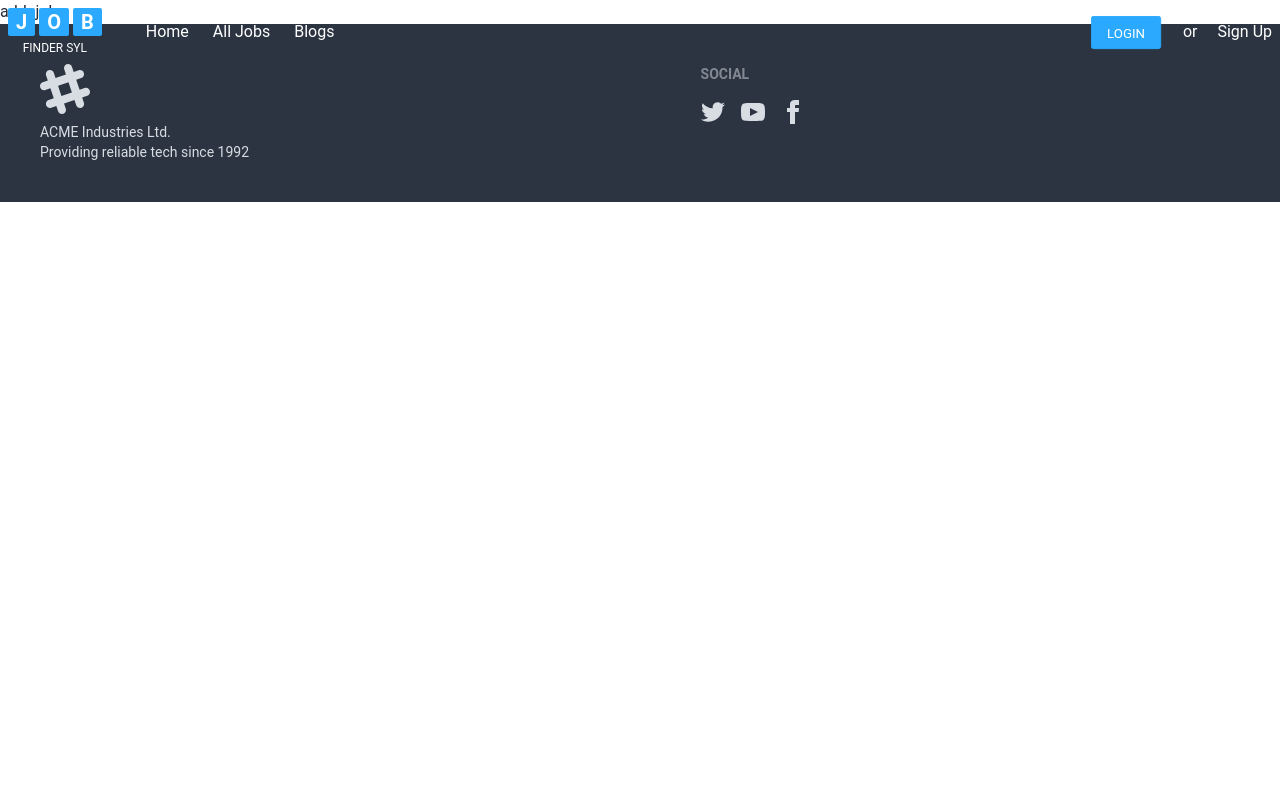
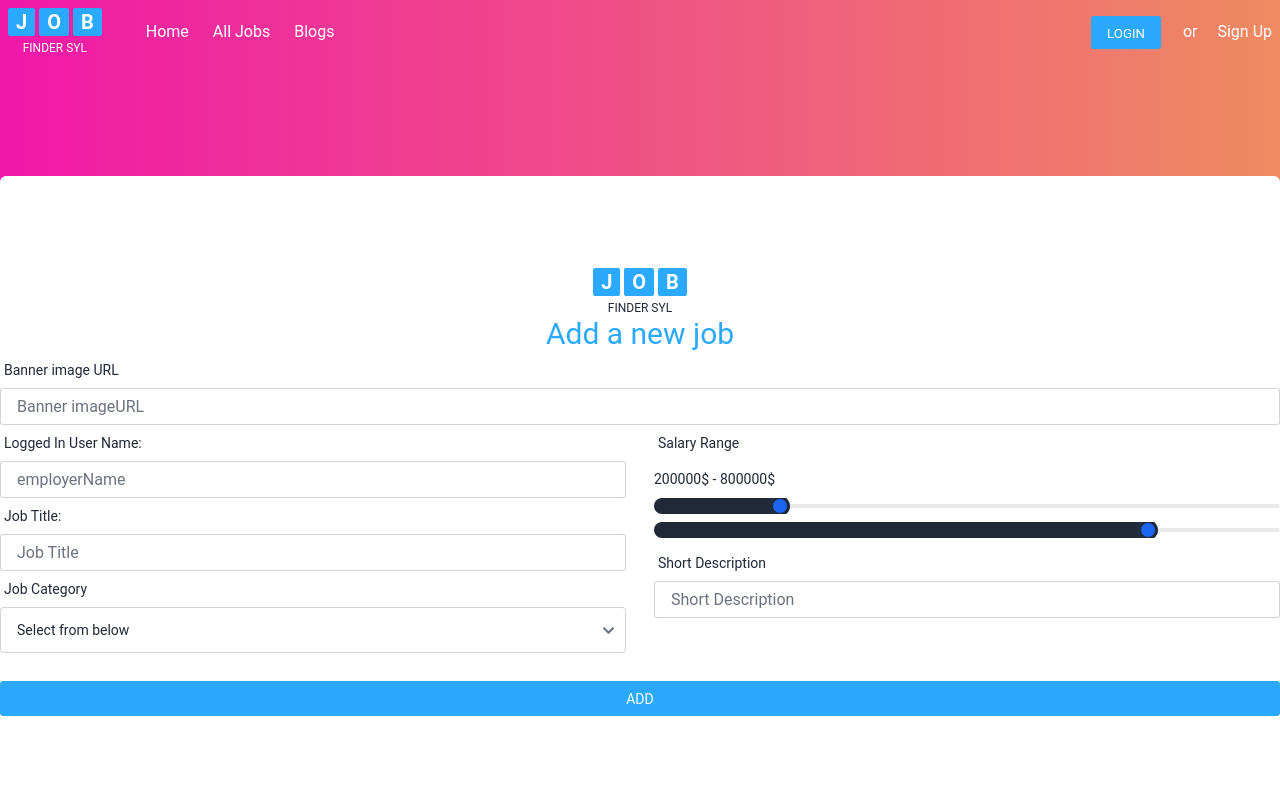
Before and after one commit to tawhid-choudhury/job-finder-client, a React (Vite) app: page /addajob in a window 1280 px wide. Shown: the top 800 px of the page. Built offline with nearby package versions, Linux system fonts and the light colour scheme; no server answers.

Commit message:
add a job page added

```diff
--- a/package.json
+++ b/package.json
@@ -16,9 +16,11 @@
     "firebase": "^10.5.2",
     "flowbite": "^2.0.0",
     "flowbite-react": "^0.6.4",
+    "framer-motion": "^10.16.4",
     "localforage": "^1.10.0",
     "match-sorter": "^6.3.1",
     "react": "^18.2.0",
+    "react-datepicker": "^4.21.0",
     "react-dom": "^18.2.0",
     "react-helmet-async": "^1.3.0",
     "react-router-dom": "^6.18.0",
--- /dev/null
+++ b/src/Pages/AddAJob/AddAJob.jsx
@@ -0,0 +1,93 @@
+// import StaticBanner from "../../sharedComponents/StaticBanner";
+
+import { useContext, useState } from "react";
+import Logo from "../../sharedComponents/Logo";
+import { AuthContext } from "../../providers/AuthProvider";
+
+
+const AddAJob = () => {
+    const { user } = useContext(AuthContext);
+    const [salarymin, setMin] = useState("200000");
+    const [salarymax, setmax] = useState("800000");
+    return (
+        <div className="min-w-full min-h-screen bg-opacity-50 w-full h-full bg-gradient-to-r from-warning via-secondary to-warning animate-gradient top-0 pt-44">
+            <div className="bg-white flex flex-col justify-center items-center max-w-[1600px] m-auto py-20 rounded-md">
+                {/* onSubmit={handleAdd} */}
+                <form className="w-full max-w-7xl" >
+                    <div className="pt-3 hidden lg:block">
+                        <Logo></Logo>
+                    </div>
+                    <h1 className="text-lg sm:text-xl md:text-2xl lg:text-3xl text-primary flex items-center justify-center ">
+                        Add a new job
+                    </h1>
+                    <div className="w-full">
+                        <label className="label">
+                            <span className="label-text">Banner image URL</span>
+                        </label>
+                        {/* onChange={handleImage} */}
+                        <input type="text" name="bannerImgUrl" placeholder="Banner imageURL" className="input input-bordered w-full" />
+                    </div>
+
+                    <div className="grid md:grid-cols-2 gap-7">
+                        <div>
+                            <div className="w-full">
+                                <label className="label">
+                                    <span className="label-text">Logged In User Name:</span>
+                                </label>
+                                <input type="text" placeholder="employerName" name="employerName" className="input input-bordered w-full" defaultValue={user?.displayName} />
+                            </div>
+
+                            <div className="w-full">
+                                <label className="label">
+                                    <span className="label-text">Job Title:</span>
+                                </label>
+                                <input type="text" placeholder="Job Title" name="jobTitle" className="input input-bordered w-full" />
+                            </div>
+
+
+                            <div className="w-full">
+                                <label className="label">
+                                    <span className="label-text">Job Category</span>
+                                </label>
+                                <select name="category" className="select select-bordered rounded h-full min-h-9 w-full" defaultValue={""}>
+                                    <option disabled value="">
+                                        Select from below
+                                    </option>
+                                    <option value="onsite">On site</option>
+                                    <option value="remote">Remote</option>
+                                    <option value="parttime">Part-time</option>
+                                    <option value="hybrid">Hybrid</option>
+                                </select>
+                            </div>
+                        </div>
+
+                        <div>
+
+                            <div className="w-full">
+                                <label className="label">
+                                    <span className="label-text">Salary Range</span>
+                                </label>
+                                <p className="text-sm py-2">{salarymin}$ - {salarymax}$</p>
+                                <input onChange={(e) => { setMin(e.target.value) }} name="salarymin" type="range" min="10000" max="1000000" defaultValue={salarymin} className="range range-xs" />
+                                <input onChange={(e) => { setmax(e.target.value) }} name="salarymin" type="range" min="10000" max="1000000" defaultValue={salarymax} className="range range-xs" />
+                            </div>
+                            <div className="w-full">
+                                <label className="label">
+                                    <span className="label-text">Short Description</span>
+                                </label>
+                                <input type="text" placeholder="Short Description" name="shortDes" className="input input-bordered w-full" />
+                            </div>
+                        </div>
+                    </div>
+                    <input type="submit" value="Add" className="btn btn-block btn-primary my-7 " />
+
+                </form>
+
+
+            </div>
+
+        </div >
+    );
+};
+
+export default AddAJob;
--- a/src/Pages/Home/Banner.jsx
+++ b/src/Pages/Home/Banner.jsx
@@ -2,18 +2,19 @@ import { Carousel } from "flowbite-react";
 
 const Banner = () => {
     return (
-        <div className="h-[50vh] lg:h-[75vh] -z-10 rounded-none">
+        <div className="h-[75vh] -z-10 rounded-none bg-black">
+            <div className="hidden lg:block">
                 <Carousel leftControl=" " rightControl=" " indicators={false} slideInterval={7000} className="rounded-none">
-                <div className="relative hero min-h-screen animate-gradient-banner-home" style={{ backgroundImage: 'url(https://i.ibb.co/DKxMjDv/startup-593341-1920.jpg)' }}>
+                    <div className="relative hero min-h-[75vh] bg-no-repeat bg-cover bg-center animate-gradient-banner-home " style={{ backgroundImage: 'url(https://i.ibb.co/DKxMjDv/startup-593341-1920.jpg)' }}>
                         <div className="absolute w-full h-full bg-black bg-opacity-60 top-0">
                             <div className="flex flex-col items-center justify-center h-full text-white">
                                 <h1 className=" text-lg sm:text-xl md:text-3xl lg:text-4xl text-center">We are the best job provider in the country!</h1>
-                            <p className="pt-2">Find the job that your heart desires</p>
+                                <p className="pt-2 text-sm lg:text-base text-center">Discover your dream career by identifying your passions and skills. Pursue the job that truly resonates with your heart&apos;s desires.</p>
 
                             </div>
                         </div>
                     </div>
-                <div className="relative hero min-h-screen animate-gradient-banner-home" style={{ backgroundImage: 'url(https://i.ibb.co/zs785ry/business-man-1572059-1920.jpg)' }}>
+                    <div className="relative hero min-h-[75vh] animate-gradient-banner-home" style={{ backgroundImage: 'url(https://i.ibb.co/zs785ry/business-man-1572059-1920.jpg)' }}>
                         <div className="absolute w-full h-full bg-black bg-opacity-60 top-0">
                             <div className="flex flex-col items-center justify-center h-full text-white">
                                 <h1 className=" text-lg sm:text-xl md:text-3xl lg:text-4xl text-center">We are the best job provider in the country!</h1>
@@ -24,7 +25,30 @@ const Banner = () => {
                     </div>
 
                 </Carousel>
+            </div>
+            <div className="h-[75vh] -z-10 rounded-none bg-black block lg:hidden">
+                <Carousel leftControl=" " rightControl=" " indicators={false} slideInterval={7000} className="rounded-none">
+                    <div className="relative hero min-h-[75vh] bg-no-repeat bg-cover bg-center animate-gradient-banner-home2 " style={{ backgroundImage: 'url(https://i.ibb.co/DKxMjDv/startup-593341-1920.jpg)' }}>
+                        <div className="absolute w-full h-full bg-black bg-opacity-60 top-0">
+                            <div className="flex flex-col items-center justify-center h-full text-white">
+                                <h1 className=" text-lg sm:text-xl md:text-3xl lg:text-4xl text-center">We are the best job provider in the country!</h1>
+                                <p className="pt-2 text-sm lg:text-base text-center">Discover your dream career by identifying your passions and skills. Pursue the job that truly resonates with your heart&apos;s desires.</p>
 
+                            </div>
+                        </div>
+                    </div>
+                    <div className="relative hero min-h-[75vh] animate-gradient-banner-home2" style={{ backgroundImage: 'url(https://i.ibb.co/zs785ry/business-man-1572059-1920.jpg)' }}>
+                        <div className="absolute w-full h-full bg-black bg-opacity-60 top-0">
+                            <div className="flex flex-col items-center justify-center h-full text-white">
+                                <h1 className=" text-lg sm:text-xl md:text-3xl lg:text-4xl text-center">We are the best job provider in the country!</h1>
+                                <p className="pt-2">Find the job that your heart desires</p>
+
+                            </div>
+                        </div>
+                    </div>
+
+                </Carousel>
+            </div>
         </div>
     );
 };
--- a/src/Routes/Routes.jsx
+++ b/src/Routes/Routes.jsx
@@ -3,6 +3,7 @@ import Layout from '../Layout/Layout';
 import Home from '../Pages/Home/Home';
 import Login from '../Pages/Login/Login';
 import SignUp from '../Pages/SignUp/SignUp';
+import AddAJob from '../Pages/AddAJob/AddAJob';
 
 // "/alljobs
 // "/appliedjobs
@@ -29,7 +30,7 @@ const router = createBrowserRouter([
             },
             {
                 path: "/addajob",
-                element: <h1>addajob</h1>
+                element: <AddAJob></AddAJob>
             },
             {
                 path: "/myjobs",
--- a/src/index.css
+++ b/src/index.css
@@ -8,6 +8,10 @@
 
 .btn {
   @apply rounded-[3px] h-full min-h-[35px] font-normal;
+}
+
+.input {
+  @apply rounded-[3px] h-full min-h-[35px];
 }
 
 .navItem {
@@ -33,3 +37,9 @@
   -moz-animation: animatedgradient 30s ease infinite alternate;
   animation: animatedgradient 30s ease infinite alternate;
 }
+.animate-gradient-banner-home2 {
+  /* background-size: 100%; */
+  -webkit-animation: animatedgradient 30s ease infinite alternate;
+  -moz-animation: animatedgradient 30s ease infinite alternate;
+  animation: animatedgradient 30s ease infinite alternate;
+}
--- a/src/sharedComponents/StaticBanner.jsx
+++ b/src/sharedComponents/StaticBanner.jsx
@@ -1,17 +1,21 @@
 import PropTypes from 'prop-types';
 
 const StaticBanner = ({ imgUrl, heading, height }) => {
+    const bannerStyles = {
+        minHeight: height || '100vh',
+        backgroundImage: `url(${imgUrl})`,
+    };
+
     return (
-        <div className='absolute w-full'>
-            <div className={height ? `hero min-h-[${height}]` : "hero min-h-screen"} style={{ backgroundImage: `url(${imgUrl})` }}>
-                <div className={imgUrl ? "hero-overlay bg-opacity-60" : "bg-opacity-50 w-full h-full bg-gradient-to-r from-blue-500 via-success to-primary animate-gradient"}></div>
+        <div className='absolute w-full -z-50'>
+            <div className="hero" style={bannerStyles}>
+                <div className={imgUrl ? 'hero-overlay bg-opacity-60' : 'bg-opacity-50 w-full h-full bg-gradient-to-r from-blue-500 via-success to-primary animate-gradient'}></div>
                 <div className="hero-content text-center text-neutral-content">
                     <div className="max-w-md">
                         <h1 className="mb-5 text-5xl font-bold">{heading}</h1>
                     </div>
                 </div>
             </div>
-
         </div>
     );
 };
```
Also changed, not shown: 1 other file (tests, documents, lock files or other folders). Lines whose indentation alone changed are shown as unchanged.
